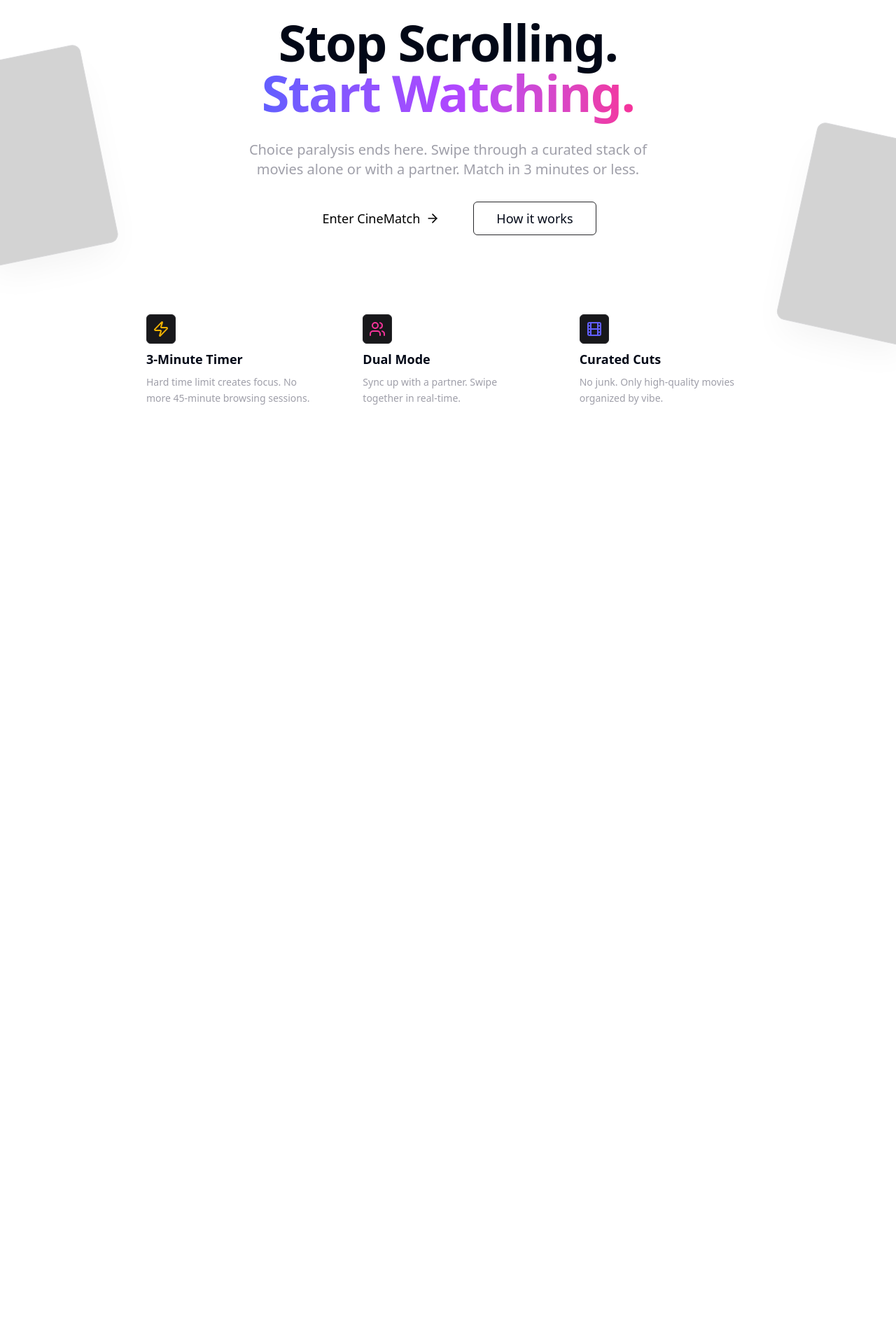
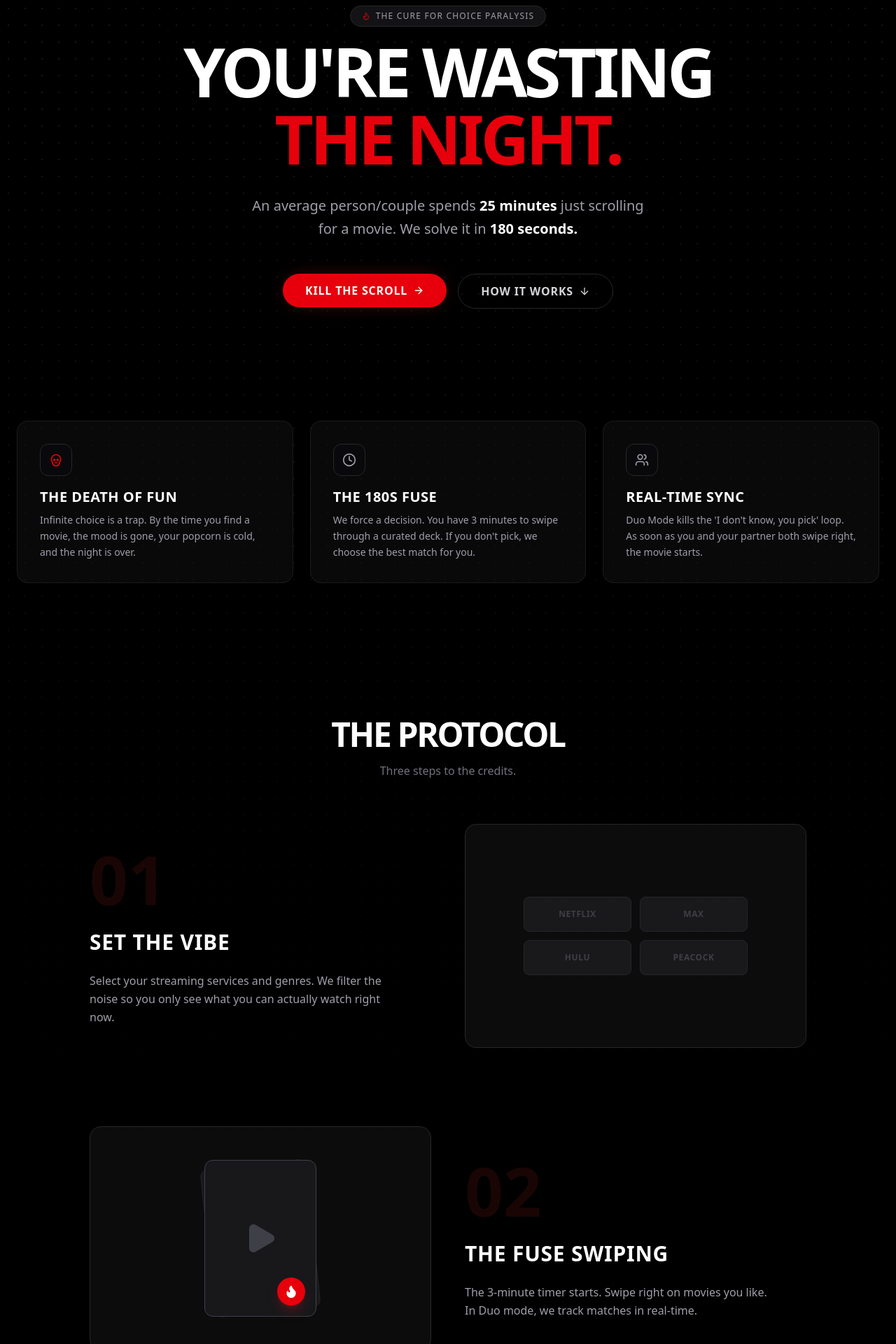
Before and after one commit to anujkhandalikar/cinematch-final, a Next.js app: page / in a window 1280 px wide. Shown: the part 120-2040 px from the top of the page at 70% size. Before the commit the page ends 800 px from the top, so only its background shows below. Built offline with nearby package versions, Linux system fonts and the light colour scheme.

Commit message:
feat: introduce SiteHeader component and redesign LandingHero with updated content and layout.

```diff
--- a/src/app/layout.tsx
+++ b/src/app/layout.tsx
@@ -2,6 +2,7 @@
 import "./globals.css";
 import { inter } from "@/lib/fonts";
 import { Toaster } from "@/components/ui/sonner";
+import SiteHeader from "@/components/SiteHeader";
 
 export const metadata: Metadata = {
   title: "CineMatch",
@@ -14,8 +15,9 @@
   children: React.ReactNode;
 }>) {
   return (
-    <html lang="en">
+    <html lang="en" suppressHydrationWarning>
       <body className={`${inter.variable} font-sans antialiased text-foreground bg-background`}>
+        <SiteHeader />
         {children}
         <Toaster />
       </body>
--- a/src/components/LandingHero.tsx
+++ b/src/components/LandingHero.tsx
@@ -3,48 +3,38 @@
 import { motion } from 'framer-motion';
 import Link from 'next/link';
 import { Button } from '@/components/ui/button';
-import { ArrowRight, Film, Users, Zap } from 'lucide-react';
+import { ArrowDown, Flame, Skull, Users, Clock, Play } from 'lucide-react';
 
 export default function LandingHero() {
     return (
-        <div className="relative min-h-screen flex flex-col items-center justify-center overflow-hidden bg-background text-foreground dot-pattern">
+        <div className="relative min-h-screen flex flex-col items-center overflow-hidden bg-black text-white dot-pattern">
             {/* Background Gradient */}
-            <div className="absolute inset-0 bg-gradient-to-b from-transparent via-background/80 to-background pointer-events-none" />
+            <div className="absolute inset-0 bg-gradient-to-b from-transparent via-black/80 to-black pointer-events-none" />
 
-            {/* Floating Elements (Decorative) */}
-            <FloatingCard
-                className="absolute top-1/4 -left-12 rotate-[-12deg] w-48 h-72 bg-zinc-800 border border-zinc-700 hidden md:block opacity-20"
-                delay={0}
-            />
-            <FloatingCard
-                className="absolute bottom-1/4 -right-12 rotate-[12deg] w-48 h-72 bg-zinc-800 border border-zinc-700 hidden md:block opacity-20"
-                delay={1}
-            />
+            {/* Initial Hero Section */}
+            <div className="relative z-10 container px-4 md:px-6 pt-32 pb-16 flex flex-col items-center text-center space-y-8">
 
-            <div className="relative z-10 container px-4 md:px-6 flex flex-col items-center text-center space-y-8">
-
-                {/* Badge */}
+                {/* Top Badge */}
                 <motion.div
-                    initial={{ opacity: 0, y: 20 }}
+                    initial={{ opacity: 0, y: -20 }}
                     animate={{ opacity: 1, y: 0 }}
-                    transition={{ duration: 0.5 }}
-                    className="inline-flex items-center rounded-full border border-zinc-800 bg-zinc-900/50 px-3 py-1 text-sm text-zinc-400 backdrop-blur-md"
+                    className="mb-4"
                 >
-                    <span className="flex h-2 w-2 rounded-full bg-emerald-500 mr-2 animate-pulse"></span>
-                    MVP v1.0 Live
+                    <span className="inline-flex items-center rounded-full border border-zinc-800 bg-zinc-900/80 px-4 py-1.5 text-xs font-medium text-zinc-400 uppercase tracking-widest backdrop-blur-sm">
+                        <Flame className="w-3 h-3 text-red-600 mr-2" />
+                        The Cure for Choice Paralysis
+                    </span>
                 </motion.div>
 
-                {/* Hero Title */}
+                {/* Main Headline */}
                 <motion.h1
-                    initial={{ opacity: 0, y: 20 }}
-                    animate={{ opacity: 1, y: 0 }}
-                    transition={{ duration: 0.5, delay: 0.1 }}
-                    className="text-4xl md:text-7xl font-extrabold tracking-tight"
+                    initial={{ opacity: 0, scale: 0.9 }}
+                    animate={{ opacity: 1, scale: 1 }}
+                    transition={{ duration: 0.5 }}
+                    className="text-5xl md:text-8xl font-black tracking-tighter uppercase leading-none"
                 >
-                    Stop Scrolling. <br className="hidden md:block" />
-                    <span className="text-transparent bg-clip-text bg-gradient-to-r from-indigo-500 via-purple-500 to-pink-500">
-                        Start Watching.
-                    </span>
+                    You&apos;re Wasting <br />
+                    <span className="text-red-600">The Night.</span>
                 </motion.h1>
 
                 {/* Subtitle */}
@@ -52,10 +42,10 @@
                     initial={{ opacity: 0, y: 20 }}
                     animate={{ opacity: 1, y: 0 }}
                     transition={{ duration: 0.5, delay: 0.2 }}
-                    className="max-w-[600px] text-zinc-400 md:text-xl"
+                    className="max-w-xl text-zinc-400 text-lg md:text-xl font-medium leading-relaxed"
                 >
-                    Choice paralysis ends here. Swipe through a curated stack of movies alone or with a partner.
-                    Match in 3 minutes or less.
+                    An average person/couple spends <span className="text-white font-bold">25 minutes</span> just scrolling <br className="hidden md:block" />
+                    for a movie. We solve it in <span className="text-white font-bold">180 seconds.</span>
                 </motion.p>
 
                 {/* CTA Buttons */}
@@ -63,74 +53,147 @@
                     initial={{ opacity: 0, y: 20 }}
                     animate={{ opacity: 1, y: 0 }}
                     transition={{ duration: 0.5, delay: 0.3 }}
-                    className="flex flex-col sm:flex-row gap-4 w-full justify-center"
+                    className="flex flex-col sm:flex-row gap-4 pt-4"
                 >
                     <Link href="/lobby">
-                        <Button size="lg" className="w-full sm:w-auto text-lg h-12 bg-white text-black hover:bg-zinc-200">
-                            Enter CineMatch <ArrowRight className="ml-2 h-5 w-5" />
+                        <Button size="lg" className="bg-red-600 hover:bg-red-700 text-white font-bold text-base px-8 py-6 rounded-full uppercase tracking-wider shadow-[0_0_30px_-10px_rgba(220,38,38,0.5)] transition-all hover:scale-105">
+                            Kill The Scroll <ArrowDown className="ml-2 h-4 w-4 -rotate-90" />
                         </Button>
                     </Link>
                     <Link href="#how-it-works">
-                        <Button variant="outline" size="lg" className="w-full sm:w-auto text-lg h-12 border-zinc-800 hover:bg-zinc-900">
-                            How it works
+                        <Button variant="outline" size="lg" className="border-zinc-800 bg-transparent text-zinc-300 hover:bg-zinc-900 hover:text-white font-bold text-base px-8 py-6 rounded-full uppercase tracking-wider">
+                            How it works <ArrowDown className="ml-2 h-4 w-4" />
                         </Button>
                     </Link>
                 </motion.div>
+            </div>
 
-                {/* Feature Grid (Mini) */}
-                <motion.div
-                    initial={{ opacity: 0 }}
-                    animate={{ opacity: 1 }}
-                    transition={{ duration: 1, delay: 0.5 }}
-                    className="grid grid-cols-1 md:grid-cols-3 gap-8 mt-16 text-left w-full max-w-4xl"
-                >
-                    <Feature
-                        icon={<Zap className="h-6 w-6 text-yellow-500" />}
-                        title="3-Minute Timer"
-                        desc="Hard time limit creates focus. No more 45-minute browsing sessions."
+            {/* Problem/Solution Grid */}
+            <div className="relative z-10 container px-4 md:px-6 py-24">
+                <div className="grid grid-cols-1 md:grid-cols-3 gap-6">
+                    <FeatureCard
+                        icon={<Skull className="w-5 h-5 text-red-600" />}
+                        title="The Death of Fun"
+                        desc="Infinite choice is a trap. By the time you find a movie, the mood is gone, your popcorn is cold, and the night is over."
+                        delay={0.4}
                     />
-                    <Feature
-                        icon={<Users className="h-6 w-6 text-pink-500" />}
-                        title="Dual Mode"
-                        desc="Sync up with a partner. Swipe together in real-time."
+                    <FeatureCard
+                        icon={<Clock className="w-5 h-5 text-zinc-400" />}
+                        title="The 180s Fuse"
+                        desc="We force a decision. You have 3 minutes to swipe through a curated deck. If you don't pick, we choose the best match for you."
+                        delay={0.5}
                     />
-                    <Feature
-                        icon={<Film className="h-6 w-6 text-indigo-500" />}
-                        title="Curated Cuts"
-                        desc="No junk. Only high-quality movies organized by vibe."
+                    <FeatureCard
+                        icon={<Users className="w-5 h-5 text-zinc-400" />}
+                        title="Real-Time Sync"
+                        desc="Duo Mode kills the 'I don't know, you pick' loop. As soon as you and your partner both swipe right, the movie starts."
+                        delay={0.6}
                     />
-                </motion.div>
+                </div>
+            </div>
+
+            {/* "The Protocol" Section */}
+            <div className="relative z-10 container px-4 md:px-6 py-24 flex flex-col items-center space-y-16" id="how-it-works">
+                <div className="text-center space-y-4">
+                    <h2 className="text-4xl md:text-5xl font-black uppercase tracking-tighter">The Protocol</h2>
+                    <p className="text-zinc-500 font-medium">Three steps to the credits.</p>
+                </div>
+
+                {/* Step 01 */}
+                <div className="grid grid-cols-1 md:grid-cols-2 gap-12 w-full max-w-5xl items-center">
+                    <div className="order-2 md:order-1 space-y-6">
+                        <div className="text-8xl font-black text-red-900/20 leading-none">01</div>
+                        <h3 className="text-3xl font-bold uppercase tracking-wide">Set The Vibe</h3>
+                        <p className="text-zinc-400 leading-relaxed max-w-md">
+                            Select your streaming services and genres. We filter the noise so you only see what you can actually watch right now.
+                        </p>
+                    </div>
+                    <div className="order-1 md:order-2 bg-zinc-900/50 border border-zinc-800 rounded-2xl p-8 h-80 flex items-center justify-center relative overflow-hidden group">
+                        {/* Abstract UI Representation */}
+                        <div className="grid grid-cols-2 gap-3 w-full max-w-xs opacity-50 group-hover:opacity-100 transition-opacity duration-500">
+                            {['Netflix', 'Max', 'Hulu', 'Peacock'].map((service) => (
+                                <div key={service} className="bg-zinc-800 rounded-lg p-4 text-center text-xs font-bold text-zinc-500 uppercase tracking-wider border border-zinc-700">
+                                    {service}
+                                </div>
+                            ))}
+                        </div>
+                    </div>
+                </div>
+
+                {/* Step 02 */}
+                <div className="grid grid-cols-1 md:grid-cols-2 gap-12 w-full max-w-5xl items-center pt-12">
+                    <div className="bg-zinc-900/50 border border-zinc-800 rounded-2xl p-8 h-80 flex items-center justify-center relative overflow-hidden">
+                        {/* Swipe Cards UI */}
+                        <div className="relative w-40 h-56">
+                            <div className="absolute inset-0 bg-zinc-800 rounded-xl border border-zinc-700 transform -rotate-6 scale-95 opacity-50"></div>
+                            <div className="absolute inset-0 bg-zinc-900 rounded-xl border border-zinc-700 flex items-center justify-center">
+                                <Play className="w-12 h-12 text-zinc-700 fill-current" />
+                            </div>
+                            {/* Heart Overlay */}
+                            <div className="absolute bottom-4 right-4">
+                                <div className="w-10 h-10 bg-red-600 rounded-full flex items-center justify-center shadow-lg shadow-red-900/50">
+                                    <Flame className="w-5 h-5 text-white fill-current" />
+                                </div>
+                            </div>
+                        </div>
+                    </div>
+                    <div className="space-y-6">
+                        <div className="text-8xl font-black text-red-900/20 leading-none">02</div>
+                        <h3 className="text-3xl font-bold uppercase tracking-wide">The Fuse Swiping</h3>
+                        <p className="text-zinc-400 leading-relaxed max-w-md">
+                            The 3-minute timer starts. Swipe right on movies you like. In Duo mode, we track matches in real-time.
+                        </p>
+                    </div>
+                </div>
+
+                {/* Step 03 */}
+                <div className="grid grid-cols-1 md:grid-cols-2 gap-12 w-full max-w-5xl items-center pt-12">
+                    <div className="order-2 md:order-1 space-y-6">
+                        <div className="text-8xl font-black text-red-900/20 leading-none">03</div>
+                        <h3 className="text-3xl font-bold uppercase tracking-wide">It&apos;s A Match</h3>
+                        <p className="text-zinc-400 leading-relaxed max-w-md">
+                            We show you the winning movie and exactly where to stream it. No more arguments. Just press play.
+                        </p>
+                    </div>
+                    <div className="order-1 md:order-2 bg-zinc-900/50 border border-zinc-800 rounded-2xl p-8 h-80 flex items-center justify-center relative overflow-hidden">
+                        {/* Match UI */}
+                        <div className="relative w-full max-w-xs space-y-4">
+                            <div className="flex items-center space-x-4 bg-zinc-800 p-4 rounded-xl border border-zinc-700">
+                                <div className="w-12 h-16 bg-zinc-900 rounded-md shrink-0"></div>
+                                <div className="space-y-2 w-full">
+                                    <div className="h-4 bg-zinc-700 rounded w-3/4"></div>
+                                    <div className="h-3 bg-zinc-700/50 rounded w-1/2"></div>
+                                </div>
+                            </div>
+                            <div className="absolute -right-4 -bottom-4 w-24 h-24 bg-red-600/20 blur-3xl rounded-full pointer-events-none"></div>
+                        </div>
+                    </div>
+                </div>
+            </div>
+
+            {/* Footer tagline */}
+            <div className="py-12 text-zinc-700 text-xs font-bold tracking-[0.3em] uppercase opacity-50">
+                Cinematch © 2026 - End Choice Paralysis.
             </div>
         </div>
     );
 }
 
-function FloatingCard({ className, delay }: { className?: string, delay: number }) {
+function FeatureCard({ icon, title, desc, delay }: { icon: React.ReactNode, title: string, desc: string, delay: number }) {
     return (
         <motion.div
-            className={`rounded-xl shadow-2xl ${className}`}
-            animate={{
-                y: [0, -20, 0],
-                rotate: [0, 5, 0]
-            }}
-            transition={{
-                duration: 5,
-                repeat: Infinity,
-                ease: "easeInOut",
-                delay: delay
-            }}
-        />
+            initial={{ opacity: 0, y: 20 }}
+            animate={{ opacity: 1, y: 0 }}
+            transition={{ duration: 0.5, delay: delay }}
+            className="group flex flex-col space-y-4 p-8 rounded-2xl bg-zinc-900/40 border border-zinc-800/60 hover:border-zinc-700 hover:bg-zinc-900/80 transition-all duration-300"
+        >
+            <div className="p-3 w-fit rounded-xl bg-zinc-950 border border-zinc-800 group-hover:border-zinc-700 transition-colors">
+                {icon}
+            </div>
+            <div>
+                <h3 className="font-black text-lg md:text-xl uppercase tracking-wide mb-2">{title}</h3>
+                <p className="text-zinc-400 text-sm leading-relaxed">{desc}</p>
+            </div>
+        </motion.div>
     );
 }
-
-function Feature({ icon, title, desc }: { icon: React.ReactNode, title: string, desc: string }) {
-    return (
-        <div className="flex flex-col space-y-2 p-4 rounded-lg hover:bg-zinc-900/50 transition-colors border border-transparent hover:border-zinc-800">
-            <div className="p-2 w-fit rounded-md bg-zinc-900 border border-zinc-800">
-                {icon}
-            </div>
-            <h3 className="font-bold text-lg">{title}</h3>
-            <p className="text-zinc-400 text-sm leading-relaxed">{desc}</p>
-        </div>
-    );
-}
```
Also changed, not shown: src/components/SiteHeader.tsx (added, +14 -0 lines).
